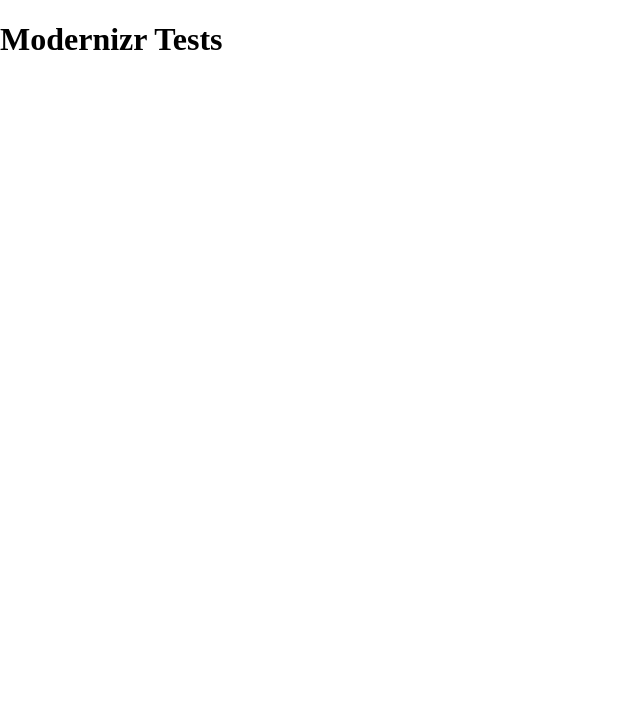
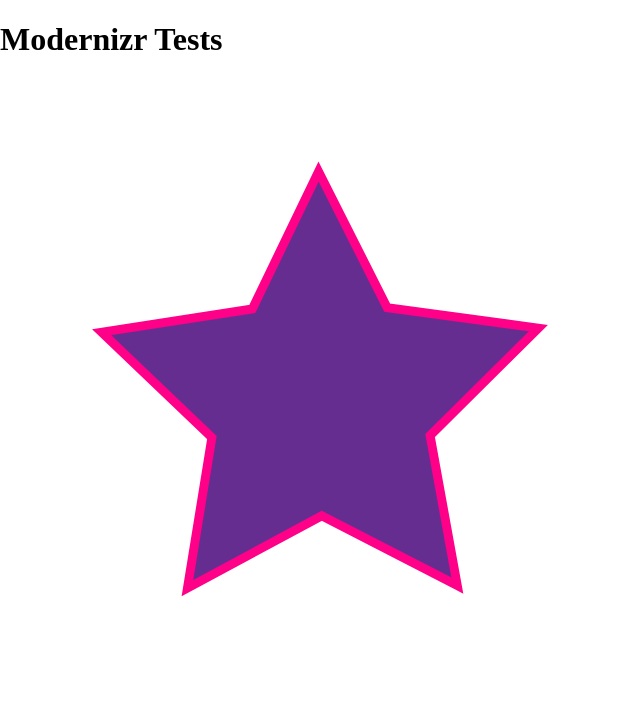
Before and after one commit to LLstarla/modernizr, a plain HTML site: page index.html in a window 1280 px wide. Shown: the whole page, without its empty margins (0-640 px from the left). Drawn offline with nearby package versions, Linux system fonts and the light colour scheme.

Commit message:
svg example

```diff
--- a/css/styles.css
+++ b/css/styles.css
@@ -20,3 +20,8 @@
 html.touch .nay {
 	display: none;
 }
+
+
+svg {
+	width: 50%;
+}
--- a/index.html
+++ b/index.html
@@ -15,6 +15,13 @@
 
 	<h1>Modernizr Tests</h1>
 
+	<svg version="1.1" id="Layer_1" xmlns="http://www.w3.org/2000/svg" xmlns:xlink="http://www.w3.org/1999/xlink" x="0px" y="0px"
+	 viewBox="0 0 576 576" enable-background="new 0 0 576 576" xml:space="preserve">
+	<polygon fill="#662D91" stroke="#ff0088" stroke-width="8" stroke-miterlimit="10" points="411.6,455 289.6,392.3 168.7,457.3
+	190.7,321.8 91.5,227 227.1,206 286.7,82.4 348.5,204.9 484.5,223.3 387.1,320 "/>
+	</svg>
+
+
 	<p class="yay">Yay! Modern Browser!</p>
 
 	<p class="nay">Nay...this browser is older</p>
```
Also changed, not shown: img/star.svg (added).
